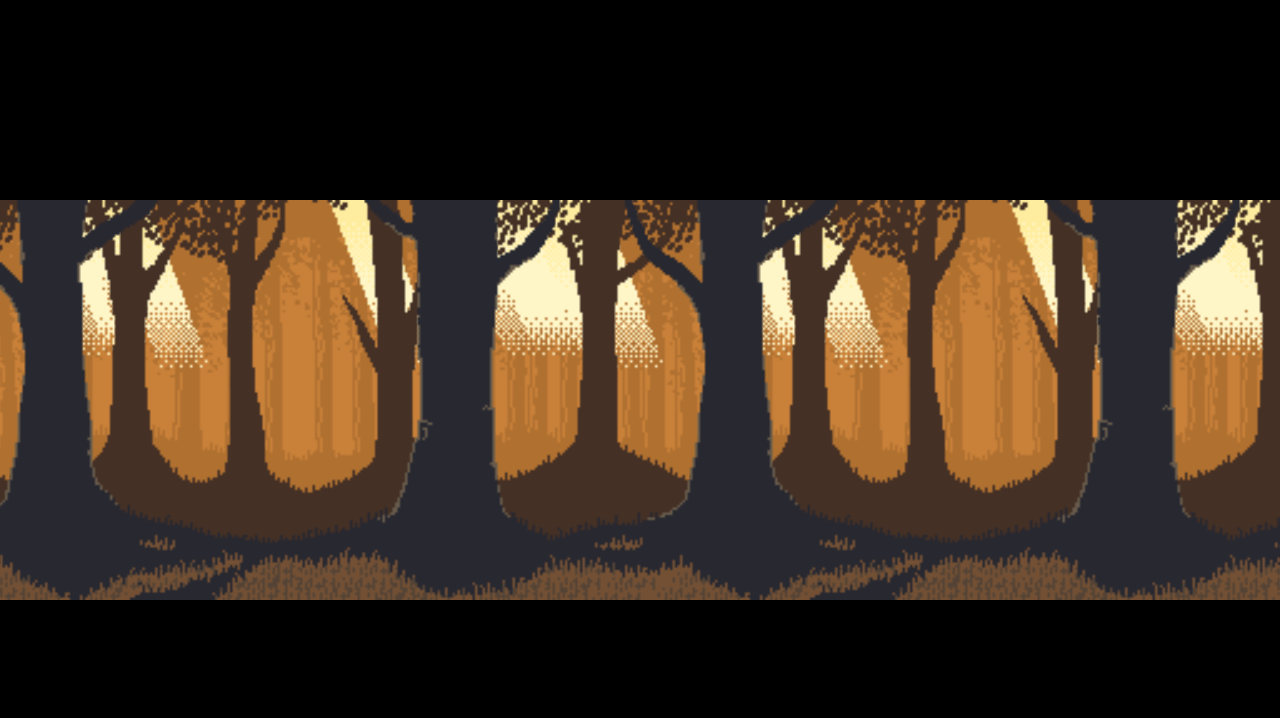
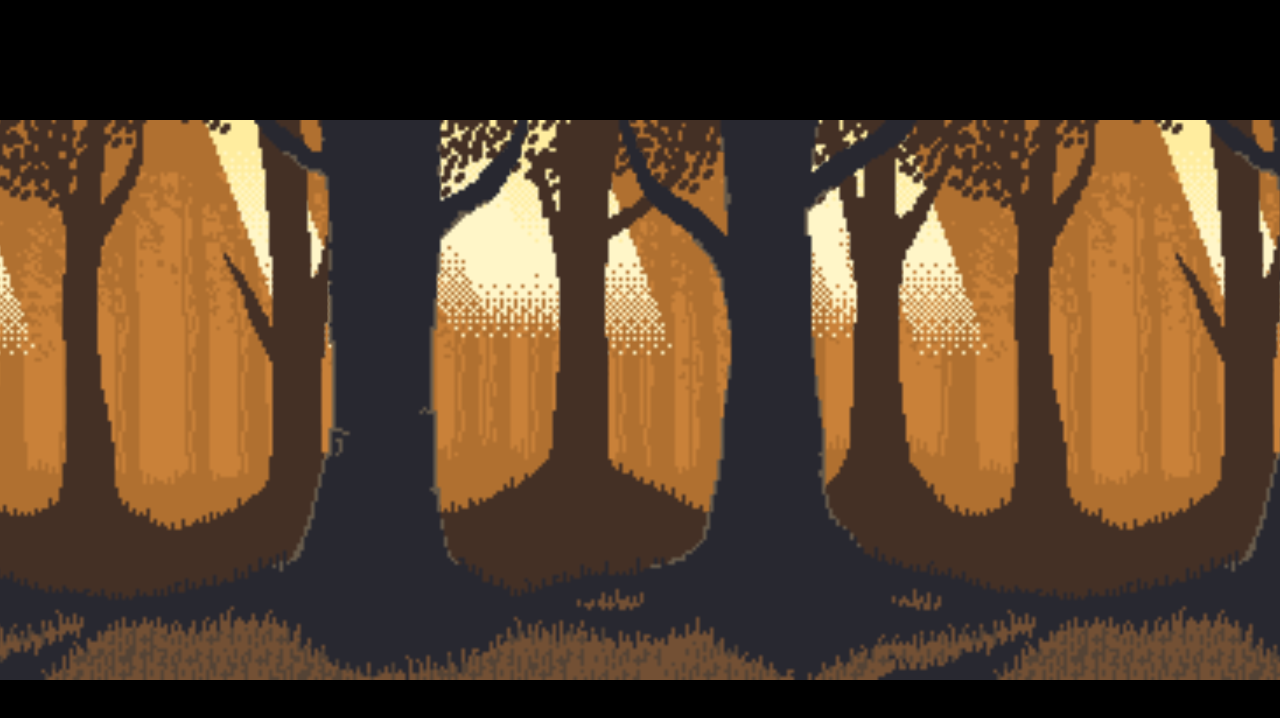
Before and after one commit to Ewan88/sidescroller, a Vue app: page / in a window 1280 px wide. Shown: the top 718 px of the page. Built offline with nearby package versions, Linux system fonts and the light colour scheme.

Commit message:
adds move left/right rules

```diff
--- a/src/components/Forest.vue
+++ b/src/components/Forest.vue
@@ -18,21 +18,25 @@ export default {
 #background {
   background-image: url('../assets/forest/background.png');
   z-index: 0;
+  transition-duration: 1s;
 }
 
 #lights {
   background-image: url('../assets/forest/lights.png');
   z-index: 1;
+  transition-duration: 0.8s;
 }
 
 #midground {
   background-image: url('../assets/forest/midground.png');
   z-index: 2;
+  transition-duration: 0.6s;
 }
 
 #front {
   background-image: url('../assets/forest/foreground.png');
   z-index: 3;
+  transition-duration: 0.4s;
 }
 
 .parallax {
@@ -42,7 +46,17 @@ export default {
   background-attachment: local;
   background-position: center;
   background-repeat: repeat-x;
-  background-size: auto 50%;
+  background-size: auto 70%;
 }
 
+.moveLeft {
+  background-position-x: 2%;
+}
+
+.moveRight {
+  background-position-x: -2%;
+}
+
+
+
 </style>
```
